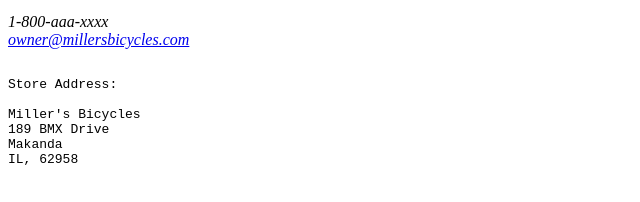
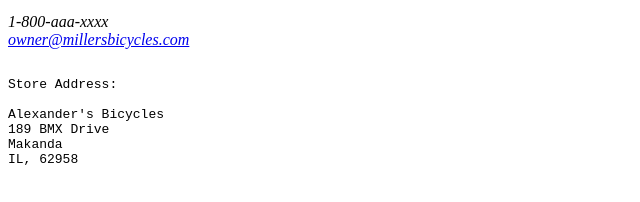
Before and after one commit to alexander623/alexander623.github.io, a plain HTML site: page index.html in a window 1280 px wide. Shown: the part 484-686 px from the top of the page, 0-640 px from the left. Drawn offline with Linux system fonts and the light colour scheme.

Commit message:
Update index.html

```diff
--- a/index.html
+++ b/index.html
@@ -4,7 +4,7 @@
 <html lang="en-US">
     <head>
         <meta charset="utf-8">
-        <title>Miller's Bicycles</title>
+        <title>Alexander's Bicycles</title>
         <meta name="description" content="A small bike shop with 5 differen brands of bike"> <meta name="keywords" content="miller, Pro, cycle, Trek, GT, BMX, Road Bikes, Mountain Bikes, 29'ers">
     </head>
 
@@ -38,7 +38,7 @@
 <!-- my address -->
 Store Address:
 
-Miller's Bicycles
+Alexander's Bicycles
 189 BMX Drive
 Makanda
 IL, 62958
```
